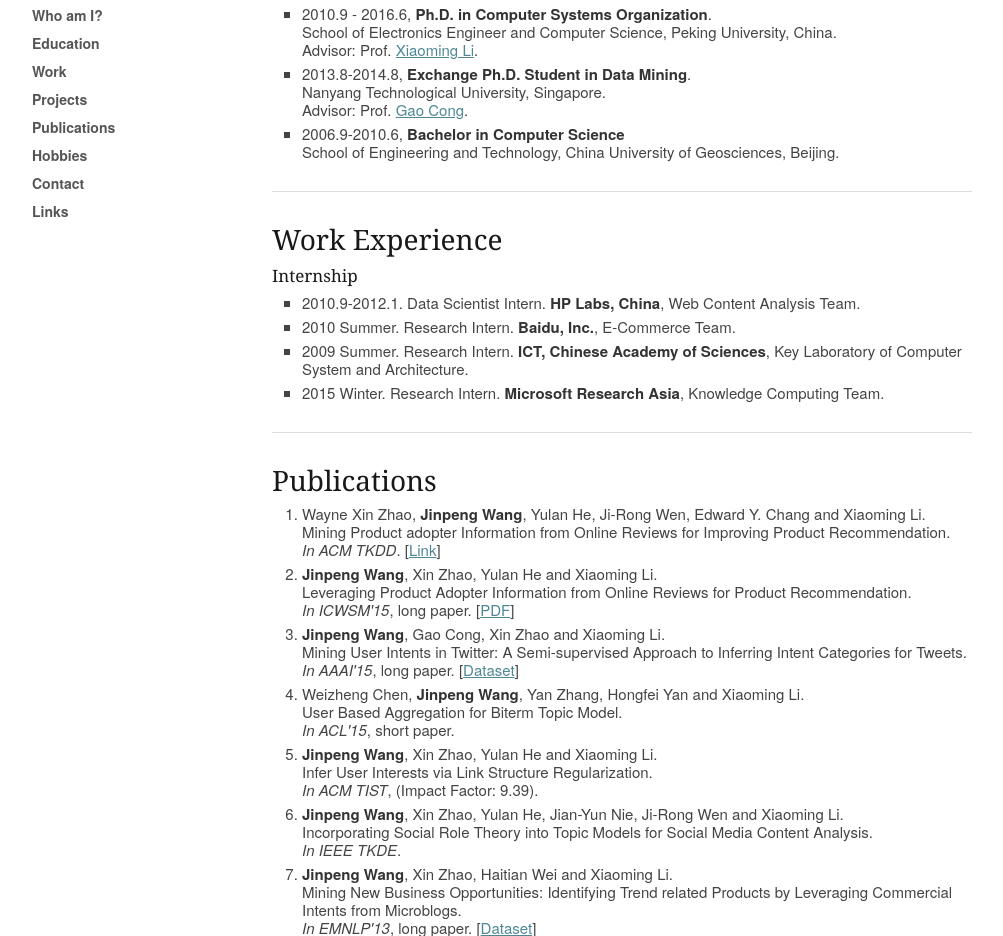
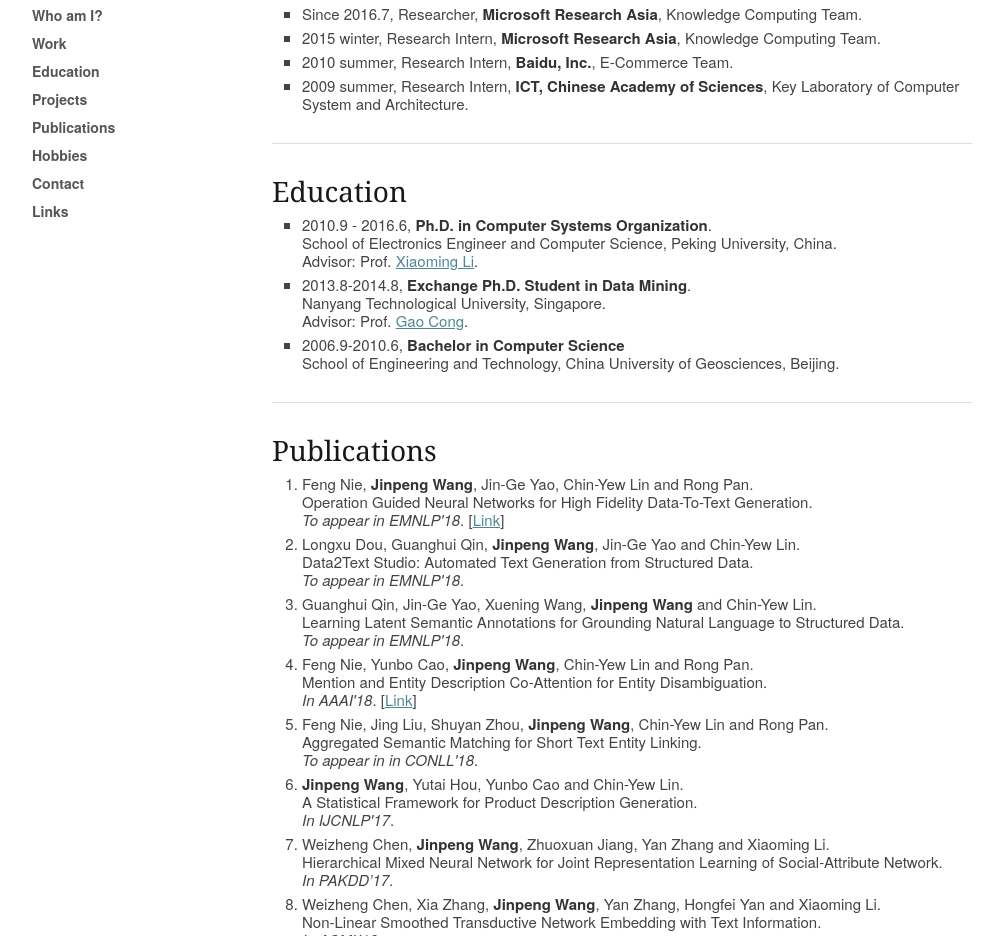
Before and after one commit to JooPoo/joopoo.github.io, a plain HTML site: page index.html in a window 1280 px wide. Shown: the part 398-1334 px from the top of the page, without its empty margins (138-1141 px from the left). Drawn offline with Linux system fonts and the light colour scheme.

Commit message:
update work, edu, publication

```diff
--- a/index.html
+++ b/index.html
@@ -69,8 +69,8 @@
       </h3>
       <ul>
         <li><a href="#whoami">Who am I?</a></li>
+        <li><a href="#work">Work</a></li>
         <li><a href="#education">Education</a></li>
-        <li><a href="#work">Work</a></li>
         <li><a href="#projects">Projects</a></li>
         <li><a href="#publications">Publications</a></li>
         <li><a href="#hobbies">Hobbies</a></li>
@@ -88,7 +88,9 @@
 
         <div class="doc-section" id="whoami">
             <h3>Who am I?</h3>
-            <p>Jinpeng Wang (王锦鹏) is a Ph.D. student in NC&IS, School of Electronics Engineer and Computer Science, Peking University, China. I'm a member of the Search Engine and Web Mining (<a href="http://sewm.pku.edu.cn" target="_blank">SEWM</a>) Research Group. My Research interests broadly include: social media content analysis, wext mining, NLP and recommendation system.
+            <p>Jinpeng Wang (王锦鹏) is a Researcher in Knowledge Computing Group at Microsoft Research Asia. He received his Ph.D. in Jun. 2016 from Peking University.
+               His research interests broadly include: natural language processing, information retrieval and deep learning.
+               He is currently working on research topics related to text generation.
 
             <blockquote>
               <p>That which doesn't kill me makes me stronger.</p>
@@ -97,6 +99,16 @@
 
         </div>
 
+        <hr />
+        <div class="doc-section" id="work">
+            <h3>Work Experience</h3>
+            <ul class="square">
+                <li>Since 2016.7, Researcher, <strong>Microsoft Research Asia</strong>, Knowledge Computing Team.</li>
+                <li>2015 winter, Research Intern, <strong>Microsoft Research Asia</strong>, Knowledge Computing Team.</li>
+                <li>2010 summer, Research Intern, <strong>Baidu, Inc.</strong>, E-Commerce Team.</li>
+                <li>2009 summer, Research Intern, <strong>ICT, Chinese Academy of Sciences</strong>, Key Laboratory of Computer System and Architecture.</li>
+            </ul>
+        </div>
 
         <hr />
         <div class="doc-section" id="education">
@@ -113,24 +125,60 @@
             </ul>
         </div>
 
-
-        <hr />
-        <div class="doc-section" id="work">
-            <h3>Work Experience</h3>
-            <h5>Internship</h5>
-                <ul class="square">
-                <li>2010.9-2012.1. Data Scientist Intern. <strong>HP Labs, China</strong>, Web Content Analysis Team.</li>
-                <li>2010 Summer. Research Intern. <strong>Baidu, Inc.</strong>, E-Commerce Team.</li>
-                <li>2009 Summer. Research Intern. <strong>ICT, Chinese Academy of Sciences</strong>, Key Laboratory of Computer System and Architecture.</li>
-                <li>2015 Winter. Research Intern. <strong>Microsoft Research Asia</strong>, Knowledge Computing Team.</li>
-                </ul>
-        </div>
-
-
         <hr />
         <div class="doc-section" id="publications">
             <h3>Publications</h3>
             <ol>
+
+                <li>
+                    Feng Nie, <strong>Jinpeng Wang</strong>, Jin-Ge Yao, Chin-Yew Lin and Rong Pan. <br />
+                    Operation Guided Neural Networks for High Fidelity Data-To-Text Generation. <br />
+                    <em>To appear in EMNLP'18</em>.
+                    [<a href="https://arxiv.org/abs/1809.02735" target="_blank">Link</a>]
+                </li>
+
+                <li>
+                    Longxu Dou, Guanghui Qin, <strong>Jinpeng Wang</strong>, Jin-Ge Yao and Chin-Yew Lin. <br />
+                    Data2Text Studio: Automated Text Generation from Structured Data. <br />
+                    <em>To appear in EMNLP'18</em>.
+                </li>
+
+                <li>
+                    Guanghui Qin, Jin-Ge Yao, Xuening Wang, <strong>Jinpeng Wang</strong> and Chin-Yew Lin. <br />
+                    Learning Latent Semantic Annotations for Grounding Natural Language to Structured Data. <br />
+                    <em>To appear in EMNLP'18</em>.
+                </li>
+
+                <li>
+                    Feng Nie, Yunbo Cao, <strong>Jinpeng Wang</strong>, Chin-Yew Lin and Rong Pan. <br />
+                    Mention and Entity Description Co-Attention for Entity Disambiguation. <br />
+                    <em>In AAAI'18</em>.
+                    [<a href="https://www.aaai.org/ocs/index.php/AAAI/AAAI18/paper/view/16382/16156" target="_blank">Link</a>]
+                </li>
+
+                <li>
+                    Feng Nie, Jing Liu, Shuyan Zhou, <strong>Jinpeng Wang</strong>, Chin-Yew Lin and Rong Pan. <br />
+                    Aggregated Semantic Matching for Short Text Entity Linking. <br />
+                    <em>To appear in in CONLL'18</em>.
+                </li>
+
+                <li>
+                    <strong>Jinpeng Wang</strong>, Yutai Hou, Yunbo Cao and Chin-Yew Lin. <br />
+                    A Statistical Framework for Product Description Generation. <br />
+                    <em>In IJCNLP'17</em>.
+                </li>
+
+                <li>
+                    Weizheng Chen, <strong>Jinpeng Wang</strong>, Zhuoxuan Jiang, Yan Zhang and Xiaoming Li. <br />
+                    Hierarchical Mixed Neural Network for Joint Representation Learning of Social-Attribute Network. <br />
+                    <em>In PAKDD’17</em>.
+                </li>
+
+                <li>
+                    Weizheng Chen, Xia Zhang, <strong>Jinpeng Wang</strong>, Yan Zhang, Hongfei Yan and Xiaoming Li. <br />
+                    Non-Linear Smoothed Transductive Network Embedding with Text Information. <br />
+                    <em>In ACML’16</em>.
+                </li>
 
                 <li>
                     Wayne Xin Zhao, <strong>Jinpeng Wang</strong>, Yulan He, Ji-Rong Wen, Edward Y. Chang and Xiaoming Li. <br />
@@ -222,7 +270,7 @@
             <li><p>
             <a href="http://www.windowsphone.com/en-us/apps/473f4cda-7d25-4c49-b2ae-b76f2fe320fe" target="_blank">I Love English</a> is a language learning software on mobile platform.
             We are trying to inject more fun in language learning process by keeping language learners and lovers in contact with the coolest and the most cutting-edge language resource every day.
-            Now we have developed this APP on Windows Phone and got <strong>3 million users</strong>.
+            Now we have developed this APP on Windows Phone and got <strong>5 million users</strong>.
             </p>
             <p>
             <a href="http://www.windowsphone.com/en-us/apps/473f4cda-7d25-4c49-b2ae-b76f2fe320fe" target="_blank"><img src="images/Param.png" /></a>
```
